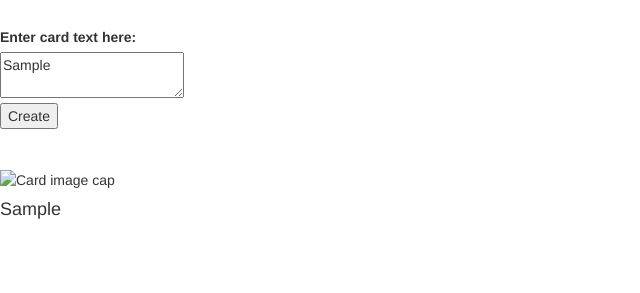
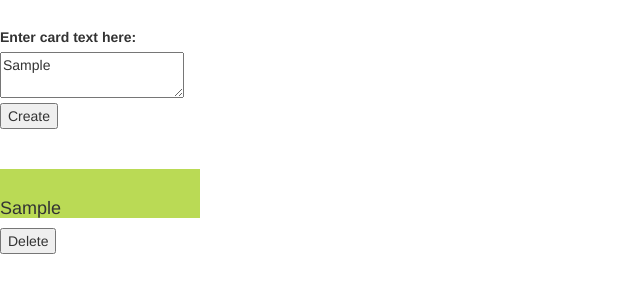
Before and after one commit to mozecode/dynamic_cards, a plain HTML site: page index.html in a window 1280 px wide. Both pictures are taken after typing "Sample" into the empty fields and a click on the button "Create". Shown: the part 63-356 px from the top of the page, without its empty margins (0-640 px from the left). Drawn offline with nearby package versions, Linux system fonts and the light colour scheme.

Commit message:
append parent div with html for card and delete button with event listener on click to remove them

```diff
--- a/cards.css
+++ b/cards.css
@@ -1,3 +1,9 @@
 .output{
 	background-color: #bada55;
 }
+
+.card {
+	height:auto;
+	width:200px;
+	background-color: #bada55;
+}
--- a/cards.js
+++ b/cards.js
@@ -6,24 +6,37 @@ let content = document.getElementById("content");
 let createBtn= document.getElementById("createBtn");
 let outputDiv= document.getElementById("output");
 
+let numberArray =[0, 1,2,3,4,5,6,7,8,9,10];
+
 //eventlisteners
 
 createBtn.addEventListener("click", function(){
 	let text= getText();
-	let cardText = `<div class="card" style="width: 30%; height:auto;">
-		 <img class="card-img-top" src="..." alt="Card image cap">
+	let cardText = `<div class="card">
+		 <img class="card-img-top" src="..." alt="">
 		 <div class="card-block">
 		    <h4 class="card-title">${text}</h4>
 		  </div>
 		</div>`;
-
+	//trying to create a div to house the card that will make it easier to delete?
 	let parentDiv=document.createElement("div");
 	parentDiv.innerHTML= cardText;
 	document.body.appendChild(parentDiv);
 	//append parentDiv to body of document
 
+	//create delete button
+	let deleteBtn = document.createElement("button");
+	let deleteText=document.createTextNode("Delete");
+	deleteBtn.appendChild(deleteText);
+	document.body.appendChild(deleteBtn);
+	//event listener for delete button
+	deleteBtn.addEventListener("click", function(){
+		document.body.removeChild(parentDiv);
+		document.body.removeChild(deleteBtn);
 
+	})
 })
+
 
 //functions
 function getText(){
```
